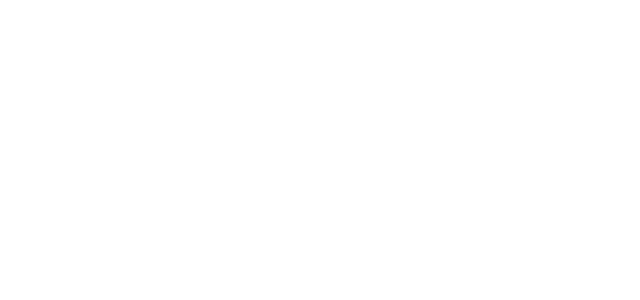
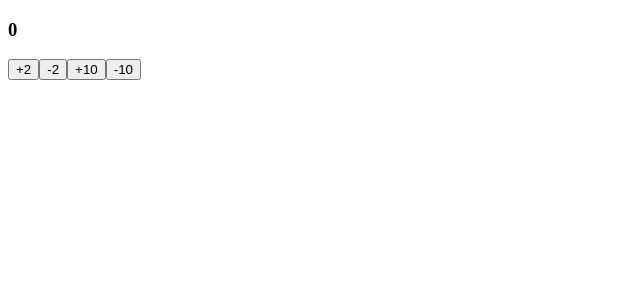
Before and after one commit to eobcre/redux-toolkit-demo, a React (Vite) app: page / in a window 1280 px wide. Shown: the top 300 px of the page, without its empty margins (0-640 px from the left). Built offline with nearby package versions, Linux system fonts and the light colour scheme.

Commit message:
counter layout created

```diff
--- a/src/components/Counter.jsx
+++ b/src/components/Counter.jsx
@@ -1,5 +1,15 @@
+import CounterResult from './CounterResult';
+import CounterButton from './CounterButton';
+
 const Counter = () => {
-  return <div></div>;
+  return (
+    <>
+      <CounterResult />
+      <CounterButton step={2} calcType='+' />
+      <CounterButton step={2} calcType='-' />
+      <CounterButton step={10} calcType='+' />
+      <CounterButton step={10} calcType='-' />
+    </>
+  );
 };
-
 export default Counter;
```
